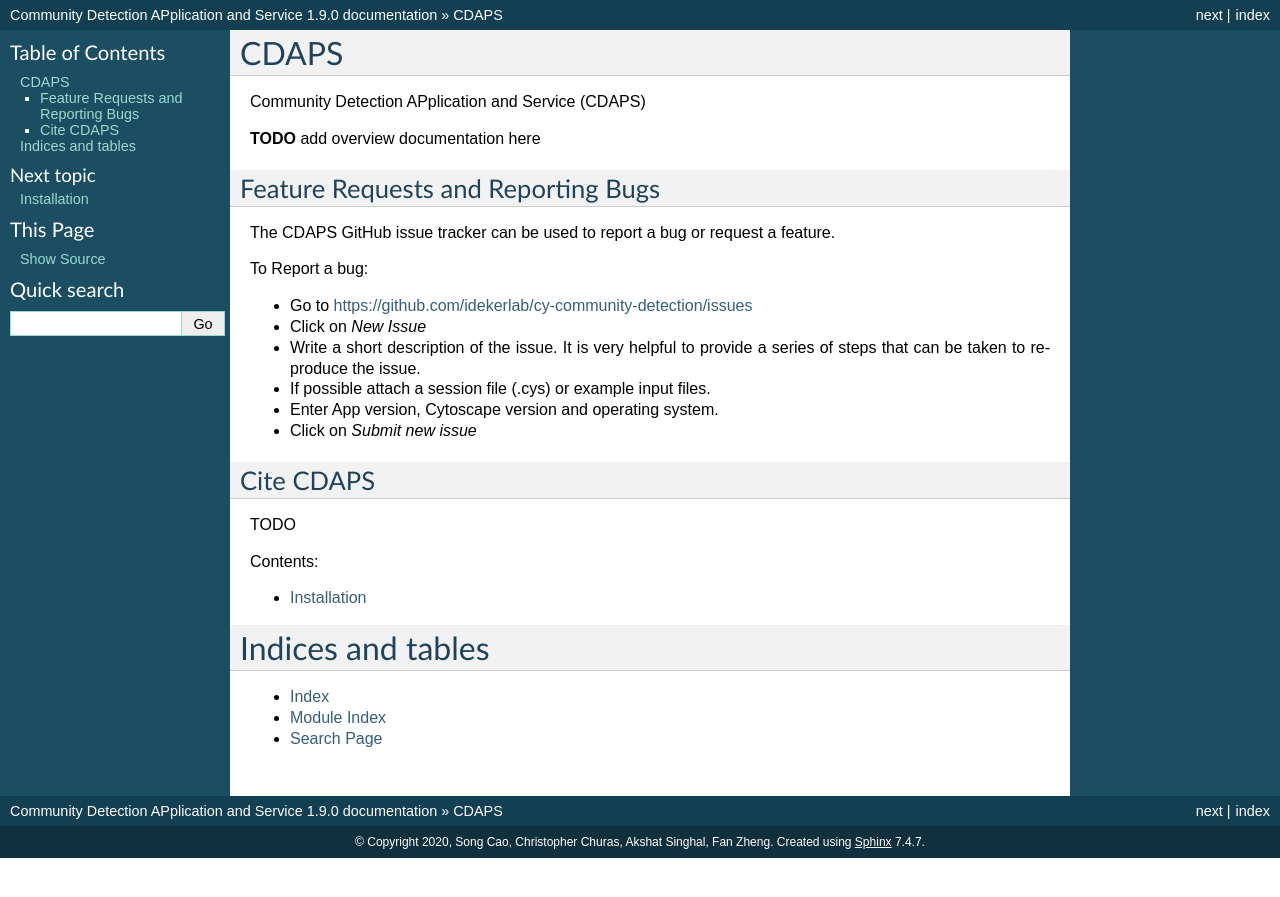
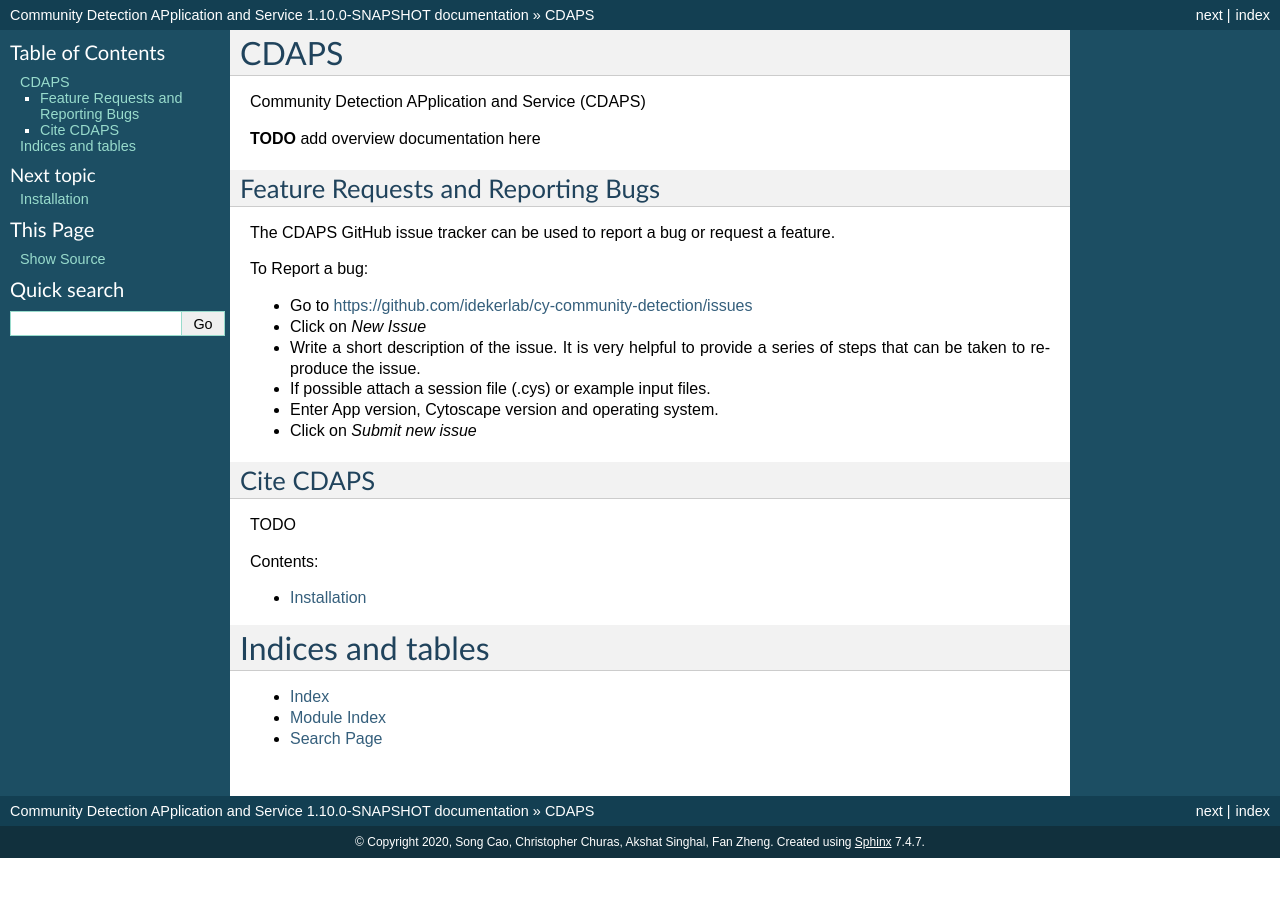
Before and after one commit to cytoscape/cy-community-detection, a Sphinx documentation site: the page built from docs/index.rst, in a window 1280 px wide. Shown: the top 897 px of the page. Built offline with Sphinx 7.4.7, drawn with Linux system fonts in a browser that asks for light colours; pages that are not in the unit, such as notebooks, are missing from menus.

Commit message:
updated version

```diff
--- a/docs/conf.py
+++ b/docs/conf.py
@@ -26,9 +26,9 @@
 # built documents.
 #
 # The short X.Y version.
-version = '1.9'
+version = '1.10'
 # The full version, including alpha/beta/rc tags.
-release = '1.9.0'
+release = '1.10.0-SNAPSHOT'
 
 # -- General configuration ---------------------------------------------------
 
```
